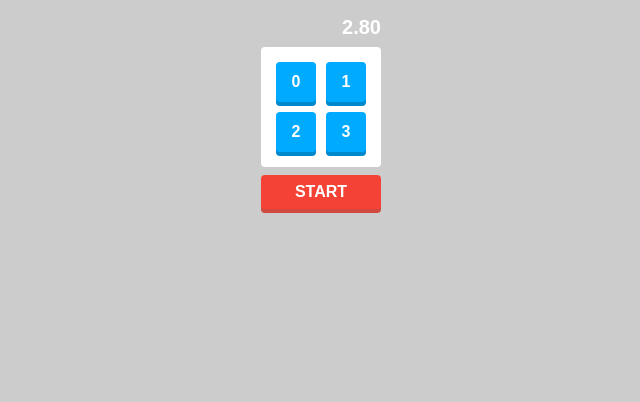
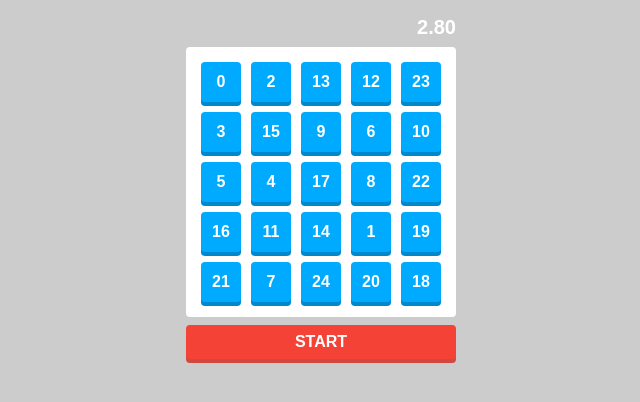
Before and after one commit to haruka919/practice, a plain HTML site: page touchgame/index.html in a window 1280 px wide. Both pictures are taken after a click on the element "START". Shown: the whole page, without its empty margins (319-959 px from the left). Drawn offline with Linux system fonts and the light colour scheme.

Commit message:
難易度を変えてみた

```diff
--- a/touchgame/main.js
+++ b/touchgame/main.js
@@ -26,7 +26,7 @@
         this.game.addCurrentNum();
       }
 
-      if (this.game.getCurrentNum() === 4) {
+      if (this.game.getCurrentNum() === this.game.getLevel() ** 2) {
         clearTimeout(this.game.getTimeoutId());
       }
     }
@@ -36,7 +36,7 @@
     constructor(game) {
       this.game = game;
       this.panels = [];
-      for (let i = 0; i < 4; i++) {
+      for (let i = 0; i < this.game.getLevel() ** 2; i++) {
         this.panels.push(new Panel(this.game));
       }
       this.setUp();
@@ -49,7 +49,11 @@
     }
 
     activate() {
-      const nums = [0, 1, 2, 3];
+      // const nums = [0, 1, 2, 3];
+      const nums = [];
+      for (let i = 0; i < this.game.getLevel() ** 2; i++) {
+        nums.push(i);
+      }
       this.panels.forEach(panel => {
         const num = nums.splice(Math.floor(Math.random() * nums.length), 1)[0];
         panel.activate(num);
@@ -58,7 +62,8 @@
   }
 
   class Game {
-    constructor() {
+    constructor(level) {
+      this.level = level;
       this.board = new Board(this);
       this.currentNum = undefined; //押せる数字
       this.startTime = undefined;
@@ -68,6 +73,14 @@
       btn.addEventListener('click', () => {
         this.start();
       });
+      this.setUp();
+    }
+
+    setUp() {
+      const container = document.getElementById('container');
+      const PANEL_WIDTH = 50;
+      const BOARD_PADDING = 10;
+      container.style.width = PANEL_WIDTH * this.level + BOARD_PADDING * 2 + 'px';
     }
 
     runTimer() {
@@ -99,8 +112,12 @@
     getTimeoutId() {
       return this.setTimeoutId;
     }
+
+    getLevel() {
+      return this.level;
+    }
   }
 
-  new Game();
+  new Game(5);
 
 }
--- a/touchgame/style.css
+++ b/touchgame/style.css
@@ -7,7 +7,6 @@ body {
 }
 
 #container {
-  width: 120px;
   margin: 16px auto;
 }
 
```
